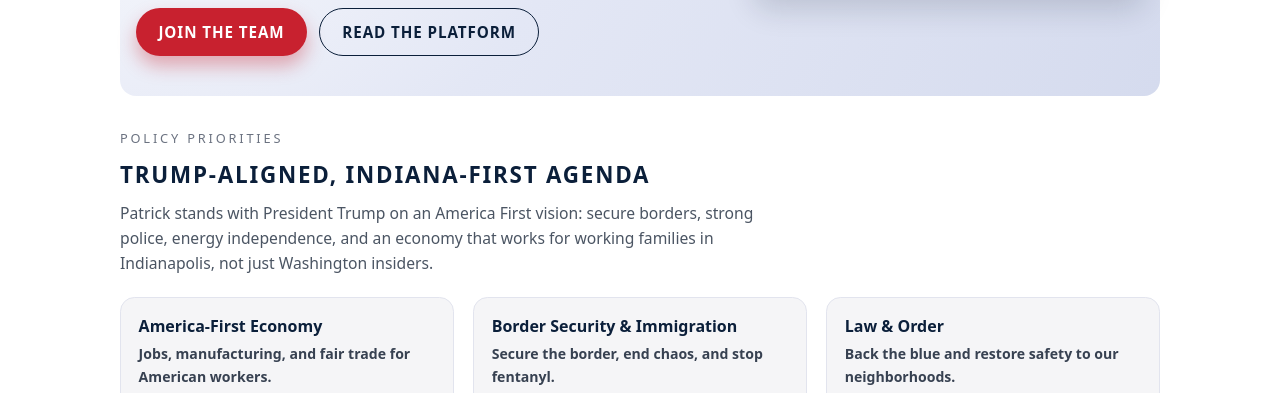
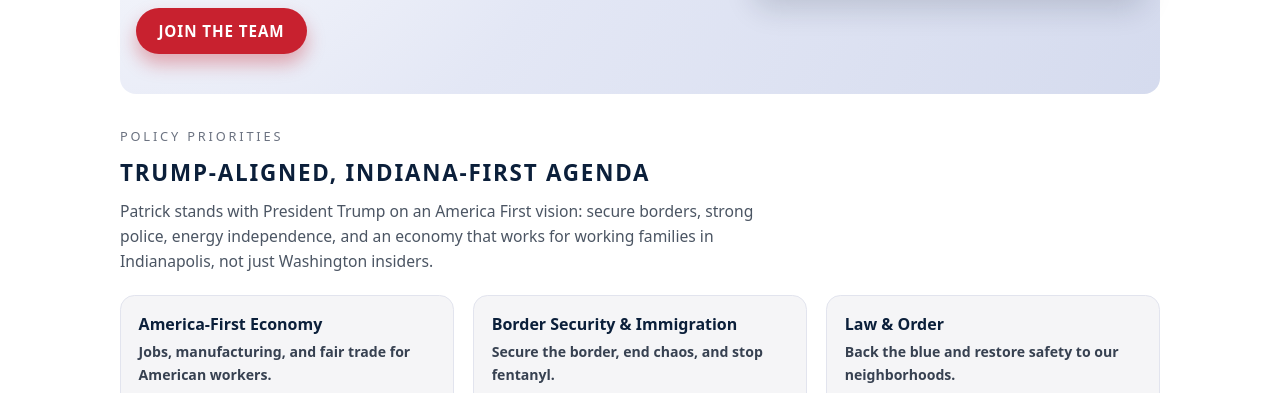
Before and after one commit to FutureofIndy2026/mcauleyforcongress, a plain HTML site: page index.html in a window 1280 px wide. Shown: the part 407-800 px from the top of the page. Drawn offline with Linux system fonts and the light colour scheme.

Commit message:
Remove 'Read the Platform' button from index.html
Removed the 'Read the Platform' button from the hero section.

```diff
--- a/index.html
+++ b/index.html
@@ -396,7 +396,6 @@
         </p>
         <div class="hero-cta">
           <a href="#get-involved" class="btn btn-primary">Join the Team</a>
-          <a href="#policies" class="btn btn-outline">Read the Platform</a>
         </div>
       </div>
 
```
